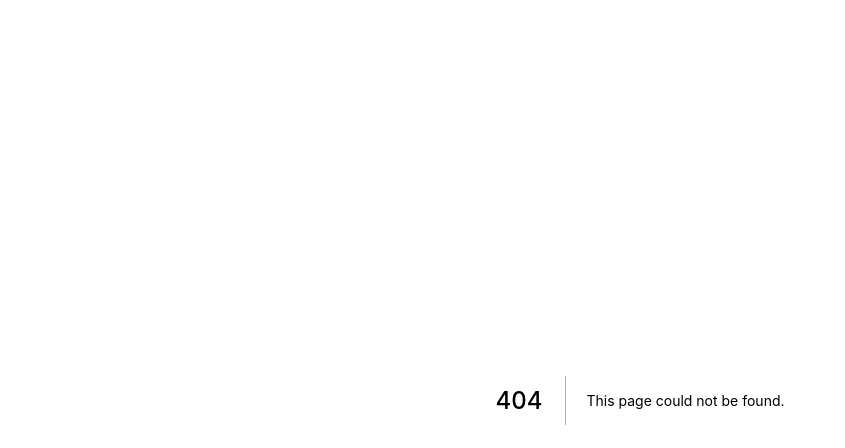
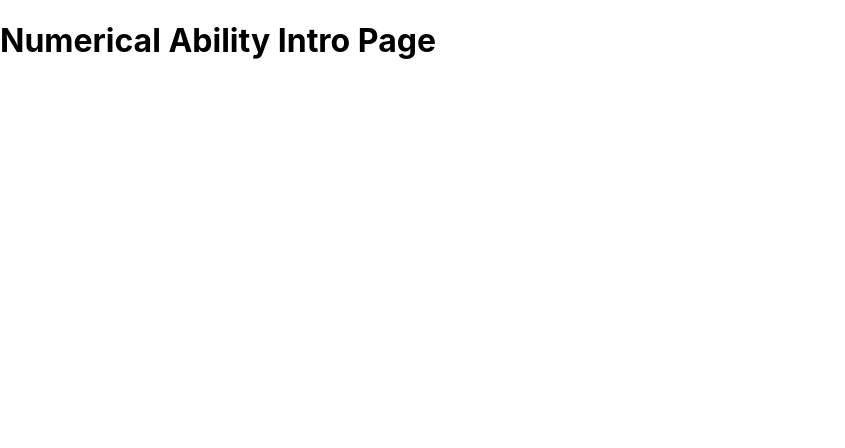
Before and after one commit to novrandobilly/gameas-amoeba, a Next.js app: page /game/numerical-intro in a window 1280 px wide. Before the commit this address had no page. Shown: the top 448 px of the page, without its empty margins (0-845 px from the left). Built offline with nearby package versions, Linux system fonts and the light colour scheme.

Commit message:
Separate intro and test page for numerical

```diff
--- a/pages/game/index.module.scss
+++ b/pages/game/index.module.scss
@@ -22,6 +22,7 @@
   width: 100%;
   max-width: 500px;
   box-sizing: border-box;
+
   & > * {
     margin: 10px 0;
   }
--- /dev/null
+++ b/pages/game/numerical-intro.tsx
@@ -0,0 +1,20 @@
+import type { NextPage } from 'next';
+import Head from 'next/head';
+
+const NumericalIntro: NextPage = () => {
+  return (
+    <div>
+      <Head>
+        <title>Numerical Ability Intro</title>
+        <meta name='description' content='Numerical Ability Intro Page' />
+        <link rel='icon' href='/favicon.ico' />
+      </Head>
+
+      <main>
+        <h1>Numerical Ability Intro Page</h1>
+      </main>
+    </div>
+  );
+};
+
+export default NumericalIntro;
```
Also changed, not shown: pages/game/numerical-test.tsx (renamed from pages/game/numerical.tsx, +4 -4 lines).
